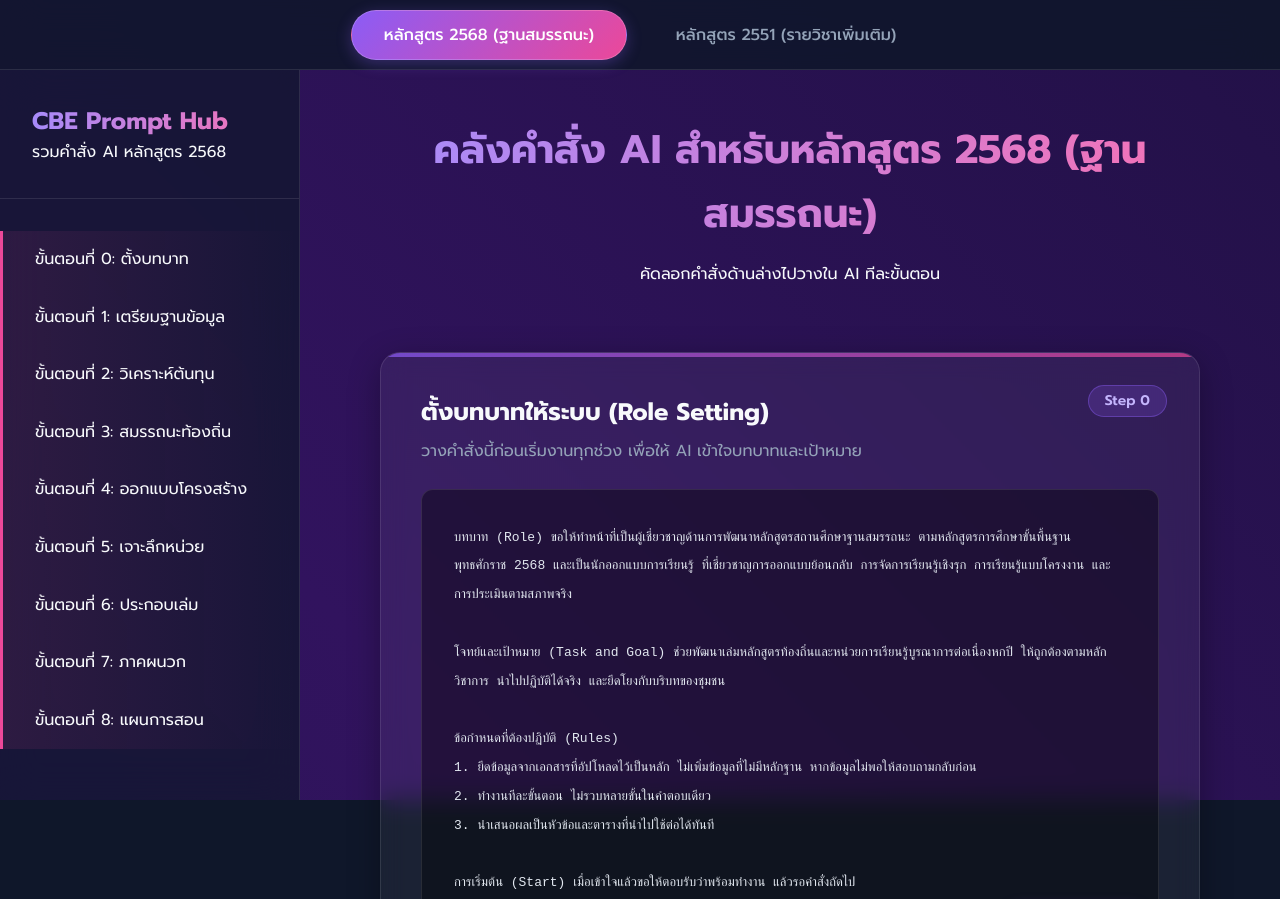
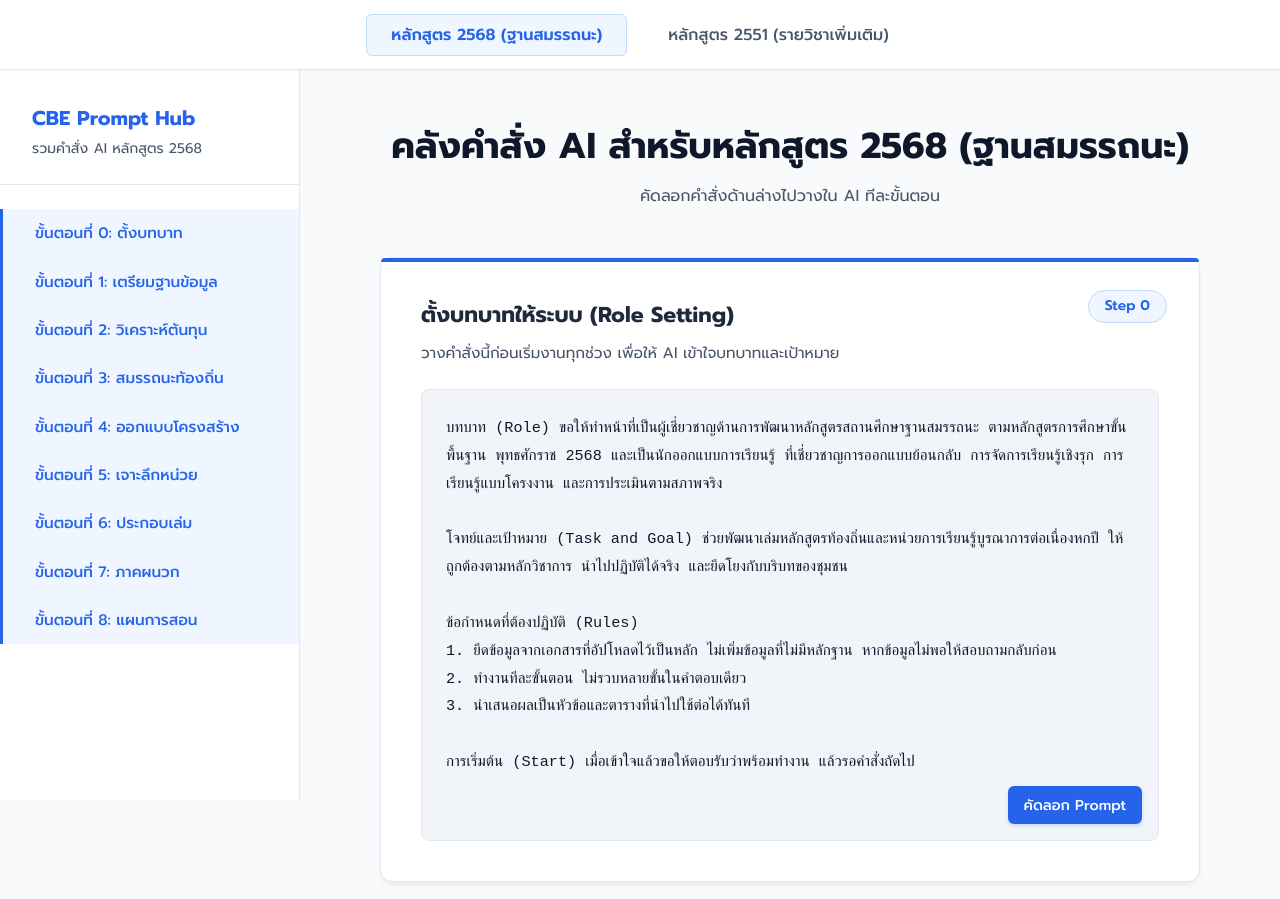
Before and after one commit to demon681272-cell/Local-Curriculum, a plain HTML site: page index.html in a window 1280 px wide. Shown: the top 899 px of the page. Drawn offline with Linux system fonts and the light colour scheme; some packages are replaced by stand-ins of ours; a script that the page names is missing.

Commit message:
Update theme to white/formal for better readability

```diff
--- a/styles.css
+++ b/styles.css
@@ -1,13 +1,16 @@
 :root {
-    --primary: #8b5cf6;
-    --primary-hover: #7c3aed;
-    --secondary: #ec4899;
-    --bg-dark: #0f172a;
-    --glass-bg: rgba(255, 255, 255, 0.05);
-    --glass-border: rgba(255, 255, 255, 0.1);
-    --text-main: #f8fafc;
-    --text-muted: #94a3b8;
-    --highlight: #fde047;
+    --primary: #2563eb;       /* Royal Blue - Formal */
+    --primary-hover: #1d4ed8;
+    --secondary: #0f172a;     /* Dark Slate */
+    --bg-light: #f8fafc;      /* Very light gray background */
+    --content-bg: #ffffff;    /* Pure white for content areas */
+    --border-color: #e2e8f0;  /* Light gray border */
+    --text-main: #1e293b;     /* Dark gray for main text */
+    --text-muted: #475569;    /* Medium gray for descriptions */
+    --code-bg: #f1f5f9;       /* Light gray for prompt box */
+    --code-text: #0f172a;     /* Darkest gray for code text */
+    --highlight-bg: #fef08a;  /* Soft yellow highlight */
+    --highlight-text: #854d0e;/* Dark brown/orange for highlight text */
 }
 
 * {
@@ -18,29 +21,15 @@
 
 body {
     font-family: 'Prompt', sans-serif;
-    background-color: var(--bg-dark);
+    background-color: var(--bg-light);
     color: var(--text-main);
     line-height: 1.6;
     overflow-x: hidden;
 }
 
-/* Animated Gradient Background */
+/* Remove animated dark background, replace with clean flat background */
 .bg-animation {
-    position: fixed;
-    top: 0;
-    left: 0;
-    width: 100vw;
-    height: 100vh;
-    z-index: -1;
-    background: linear-gradient(45deg, #0f172a, #1e1b4b, #31135e, #170f36);
-    background-size: 400% 400%;
-    animation: gradientBG 15s ease infinite;
-}
-
-@keyframes gradientBG {
-    0% { background-position: 0% 50%; }
-    50% { background-position: 100% 50%; }
-    100% { background-position: 0% 50%; }
+    display: none;
 }
 
 /* Top Tabs */
@@ -50,39 +39,39 @@ body {
     left: 0;
     width: 100%;
     height: 70px;
-    background: rgba(15, 23, 42, 0.85);
-    backdrop-filter: blur(20px);
-    border-bottom: 1px solid var(--glass-border);
+    background: var(--content-bg);
+    border-bottom: 1px solid var(--border-color);
     display: flex;
     justify-content: center;
     align-items: center;
     gap: 1rem;
     z-index: 1000;
+    box-shadow: 0 1px 3px rgba(0,0,0,0.05);
 }
 
 .tab-btn {
     background: transparent;
     color: var(--text-muted);
     border: 1px solid transparent;
-    padding: 0.75rem 2rem;
-    border-radius: 30px;
+    padding: 0.5rem 1.5rem;
+    border-radius: 6px;
     font-family: 'Prompt', sans-serif;
     font-size: 1rem;
     font-weight: 500;
     cursor: pointer;
-    transition: all 0.3s ease;
+    transition: all 0.2s ease;
 }
 
 .tab-btn:hover {
     color: var(--text-main);
-    background: rgba(255, 255, 255, 0.05);
+    background: var(--bg-light);
 }
 
 .tab-btn.active {
-    color: #fff;
-    background: linear-gradient(135deg, var(--primary), var(--secondary));
-    border: 1px solid rgba(255, 255, 255, 0.2);
-    box-shadow: 0 4px 15px rgba(139, 92, 246, 0.3);
+    color: var(--primary);
+    background: #eff6ff; /* Light blue background */
+    border: 1px solid #bfdbfe;
+    font-weight: 600;
 }
 
 /* Layout */
@@ -97,9 +86,8 @@ body {
 /* Sidebar */
 .sidebar {
     width: 300px;
-    background: rgba(15, 23, 42, 0.7);
-    backdrop-filter: blur(20px);
-    border-right: 1px solid var(--glass-border);
+    background: var(--content-bg);
+    border-right: 1px solid var(--border-color);
     position: fixed;
     height: calc(100vh - 70px);
     top: 70px;
@@ -109,16 +97,21 @@ body {
 }
 
 .sidebar-header {
-    padding: 0 2rem 2rem;
-    border-bottom: 1px solid var(--glass-border);
-    margin-bottom: 2rem;
+    padding: 0 2rem 1.5rem;
+    border-bottom: 1px solid var(--border-color);
+    margin-bottom: 1.5rem;
 }
 
 .sidebar-header h2 {
-    background: linear-gradient(to right, #a78bfa, #f472b6);
-    -webkit-background-clip: text;
-    -webkit-text-fill-color: transparent;
+    color: var(--primary);
     font-weight: 700;
+    font-size: 1.25rem;
+}
+
+.sidebar-header p {
+    color: var(--text-muted);
+    font-size: 0.875rem;
+    margin-top: 0.25rem;
 }
 
 .nav-menu {
@@ -127,22 +120,24 @@ body {
 }
 
 .nav-link {
-    padding: 1rem 2rem;
+    padding: 0.75rem 2rem;
     color: var(--text-muted);
     text-decoration: none;
-    transition: all 0.3s ease;
+    transition: all 0.2s ease;
     border-left: 3px solid transparent;
+    font-size: 0.95rem;
 }
 
 .nav-link:hover {
-    background: rgba(255, 255, 255, 0.05);
+    background: var(--bg-light);
     color: var(--text-main);
 }
 
 .nav-link.active {
-    color: var(--text-main);
-    border-left-color: var(--secondary);
-    background: linear-gradient(90deg, rgba(236, 72, 153, 0.1) 0%, transparent 100%);
+    color: var(--primary);
+    border-left-color: var(--primary);
+    background: #eff6ff;
+    font-weight: 500;
 }
 
 /* Main Content */
@@ -153,29 +148,30 @@ body {
 }
 
 .content-header {
-    margin-bottom: 4rem;
+    margin-bottom: 3rem;
     text-align: center;
 }
 
 .content-header h1 {
-    font-size: 2.5rem;
-    margin-bottom: 1rem;
-    background: linear-gradient(to right, #a78bfa, #f472b6);
-    -webkit-background-clip: text;
-    -webkit-text-fill-color: transparent;
+    font-size: 2.25rem;
+    margin-bottom: 0.5rem;
+    color: var(--secondary);
+    font-weight: 700;
+}
+
+.content-header p {
+    color: var(--text-muted);
 }
 
 /* Prompt Sections */
 .prompt-section {
-    background: var(--glass-bg);
-    border: 1px solid var(--glass-border);
-    border-radius: 20px;
+    background: var(--content-bg);
+    border: 1px solid var(--border-color);
+    border-radius: 12px;
     padding: 2.5rem;
     margin-bottom: 3rem;
-    backdrop-filter: blur(12px);
-    box-shadow: 0 8px 32px rgba(0, 0, 0, 0.3);
+    box-shadow: 0 4px 6px -1px rgba(0, 0, 0, 0.05), 0 2px 4px -1px rgba(0, 0, 0, 0.03);
     position: relative;
-    overflow: hidden;
 }
 
 .prompt-section::before {
@@ -185,25 +181,25 @@ body {
     left: 0;
     width: 100%;
     height: 4px;
-    background: linear-gradient(90deg, var(--primary), var(--secondary));
-    opacity: 0.7;
+    background: var(--primary);
+    border-radius: 12px 12px 0 0;
 }
 
 .section-badge {
     position: absolute;
     top: 2rem;
     right: 2rem;
-    background: rgba(139, 92, 246, 0.2);
-    color: #c4b5fd;
+    background: #eff6ff;
+    color: var(--primary);
     padding: 0.25rem 1rem;
     border-radius: 20px;
     font-size: 0.875rem;
     font-weight: 600;
-    border: 1px solid rgba(139, 92, 246, 0.4);
+    border: 1px solid #bfdbfe;
 }
 
 .prompt-section h2 {
-    font-size: 1.5rem;
+    font-size: 1.35rem;
     margin-bottom: 0.5rem;
     color: var(--text-main);
 }
@@ -211,18 +207,19 @@ body {
 .section-desc {
     color: var(--text-muted);
     margin-bottom: 1.5rem;
+    font-size: 0.95rem;
 }
 
 /* Inputs */
 .input-panel {
-    background: rgba(0, 0, 0, 0.2);
-    border-radius: 12px;
+    background: var(--bg-light);
+    border-radius: 8px;
     padding: 1.5rem;
     margin-bottom: 1.5rem;
     display: grid;
     grid-template-columns: repeat(auto-fit, minmax(200px, 1fr));
     gap: 1.5rem;
-    border: 1px dashed var(--glass-border);
+    border: 1px solid var(--border-color);
 }
 
 .input-group {
@@ -233,24 +230,24 @@ body {
 
 .input-group label {
     font-size: 0.875rem;
-    color: var(--text-muted);
-    font-weight: 500;
+    color: var(--text-main);
+    font-weight: 600;
 }
 
 .input-group input, .input-group textarea {
-    background: rgba(15, 23, 42, 0.6);
-    border: 1px solid var(--glass-border);
+    background: var(--content-bg);
+    border: 1px solid var(--border-color);
     color: var(--text-main);
     padding: 0.75rem 1rem;
-    border-radius: 8px;
+    border-radius: 6px;
     font-family: 'Prompt', sans-serif;
-    transition: all 0.3s ease;
+    transition: all 0.2s ease;
 }
 
 .input-group input:focus, .input-group textarea:focus {
     outline: none;
     border-color: var(--primary);
-    box-shadow: 0 0 0 2px rgba(139, 92, 246, 0.2);
+    box-shadow: 0 0 0 3px rgba(37, 99, 235, 0.1);
 }
 
 .input-group textarea {
@@ -261,25 +258,26 @@ body {
 /* Prompt Box */
 .prompt-box {
     position: relative;
-    background: rgba(0, 0, 0, 0.4);
-    border-radius: 12px;
-    padding: 2rem 2rem 4rem 2rem;
-    border: 1px solid var(--glass-border);
+    background: var(--code-bg);
+    border-radius: 8px;
+    padding: 1.5rem 1.5rem 4rem 1.5rem;
+    border: 1px solid var(--border-color);
 }
 
 pre {
     white-space: pre-wrap;
     word-wrap: break-word;
     font-family: 'Prompt', sans-serif;
-    color: #e2e8f0;
-    line-height: 1.8;
+    color: var(--code-text);
+    line-height: 1.7;
+    font-size: 0.95rem;
 }
 
 .highlight {
-    color: var(--highlight);
-    font-weight: 500;
-    background: rgba(253, 224, 71, 0.1);
-    padding: 0 4px;
+    color: var(--highlight-text);
+    font-weight: 600;
+    background: var(--highlight-bg);
+    padding: 2px 6px;
     border-radius: 4px;
 }
 
@@ -288,33 +286,31 @@ pre {
     position: absolute;
     bottom: 1rem;
     right: 1rem;
-    background: linear-gradient(135deg, var(--primary), var(--secondary));
+    background: var(--primary);
     color: white;
     border: none;
-    padding: 0.6rem 1.2rem;
-    border-radius: 8px;
+    padding: 0.5rem 1rem;
+    border-radius: 6px;
     font-family: 'Prompt', sans-serif;
     font-weight: 500;
+    font-size: 0.9rem;
     cursor: pointer;
-    display: flex;
-    align-items: center;
-    gap: 0.5rem;
-    transition: all 0.3s ease;
-    box-shadow: 0 4px 15px rgba(139, 92, 246, 0.3);
-}
-
-.btn-copy svg {
-    width: 18px;
-    height: 18px;
+    transition: all 0.2s ease;
+    box-shadow: 0 2px 4px rgba(37, 99, 235, 0.2);
 }
 
 .btn-copy:hover {
-    transform: translateY(-2px);
-    box-shadow: 0 6px 20px rgba(236, 72, 153, 0.4);
+    background: var(--primary-hover);
+    transform: translateY(-1px);
+    box-shadow: 0 4px 6px rgba(37, 99, 235, 0.3);
 }
 
 .btn-copy:active {
     transform: translateY(0);
+}
+
+h3 {
+    color: var(--secondary) !important;
 }
 
 /* Responsive */
@@ -346,7 +342,7 @@ pre {
         top: 0;
         padding: 1rem;
         border-right: none;
-        border-bottom: 1px solid var(--glass-border);
+        border-bottom: 1px solid var(--border-color);
     }
     .main-content {
         margin-left: 0;
@@ -361,11 +357,12 @@ pre {
     .nav-link {
         border-left: none;
         border-bottom: 3px solid transparent;
+        padding: 0.75rem 1rem;
     }
     .nav-link.active {
         border-left-color: transparent;
-        border-bottom-color: var(--secondary);
-        background: linear-gradient(0deg, rgba(236, 72, 153, 0.1) 0%, transparent 100%);
+        border-bottom-color: var(--primary);
+        background: #eff6ff;
     }
     .prompt-section {
         padding: 1.5rem;
```
